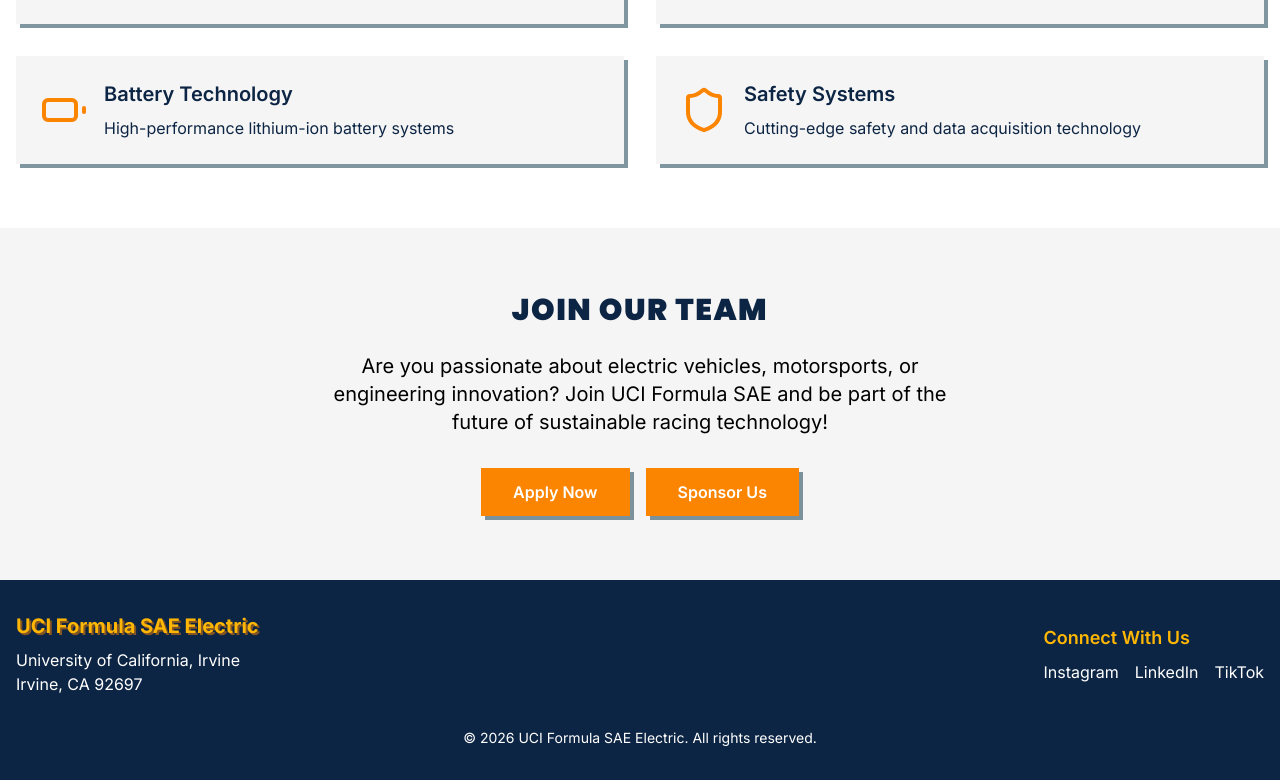
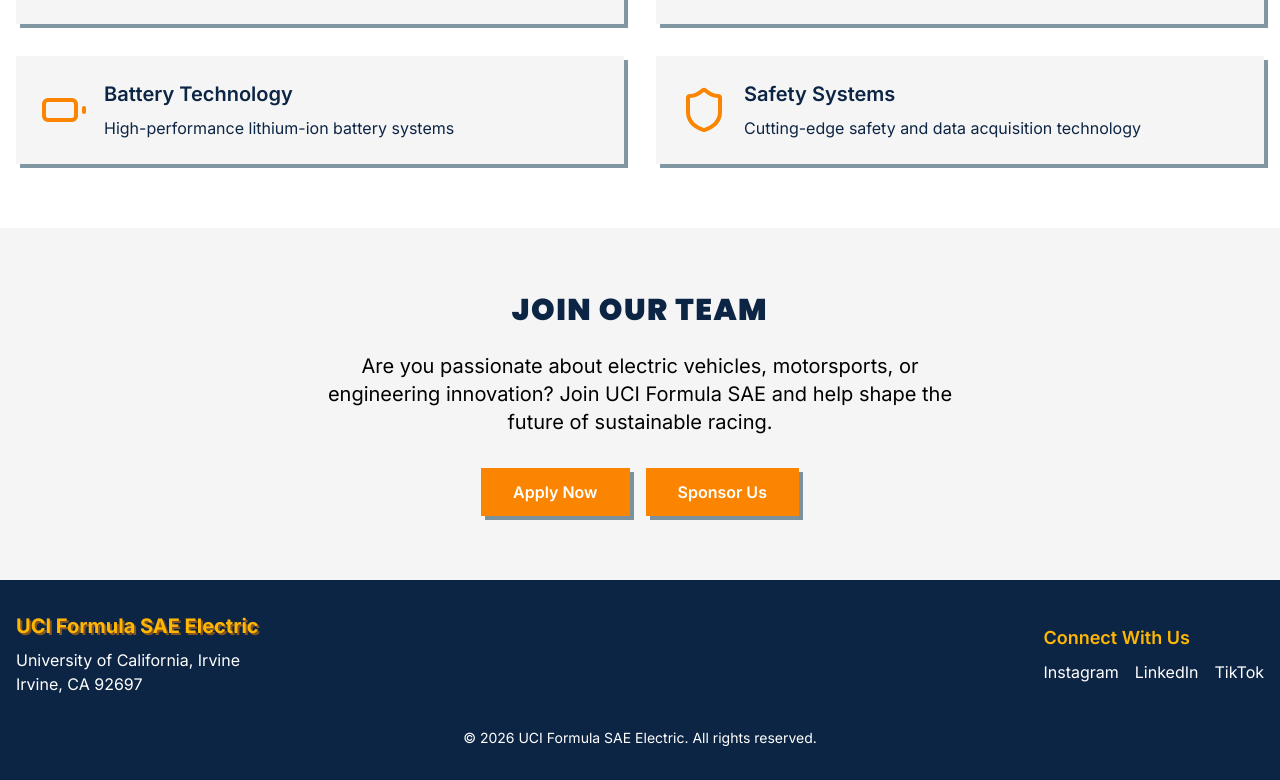
Before and after one commit to trangn12/anteater-electric, a Next.js app: page /about in a window 1280 px wide. Shown: the part 1382-2162 px from the top of the page. Built offline with nearby package versions, Linux system fonts and the light colour scheme.

Commit message:
Update Join Our Team section text

```diff
--- a/app/about/page.tsx
+++ b/app/about/page.tsx
@@ -158,9 +158,8 @@ export default function AboutPage() {
               JOIN OUR TEAM
             </h2>
             <p className="text-xl mb-8 max-w-2xl mx-auto">
-              Are you passionate about electric vehicles, motorsports, or
-              engineering innovation? Join UCI Formula SAE and be part of the
-              future of sustainable racing technology!
+              Are you passionate about electric vehicles, motorsports, or engineering innovation?
+              Join UCI Formula SAE and help shape the future of sustainable racing.
             </p>
             <div className="flex gap-4 justify-center">
               <a
```
